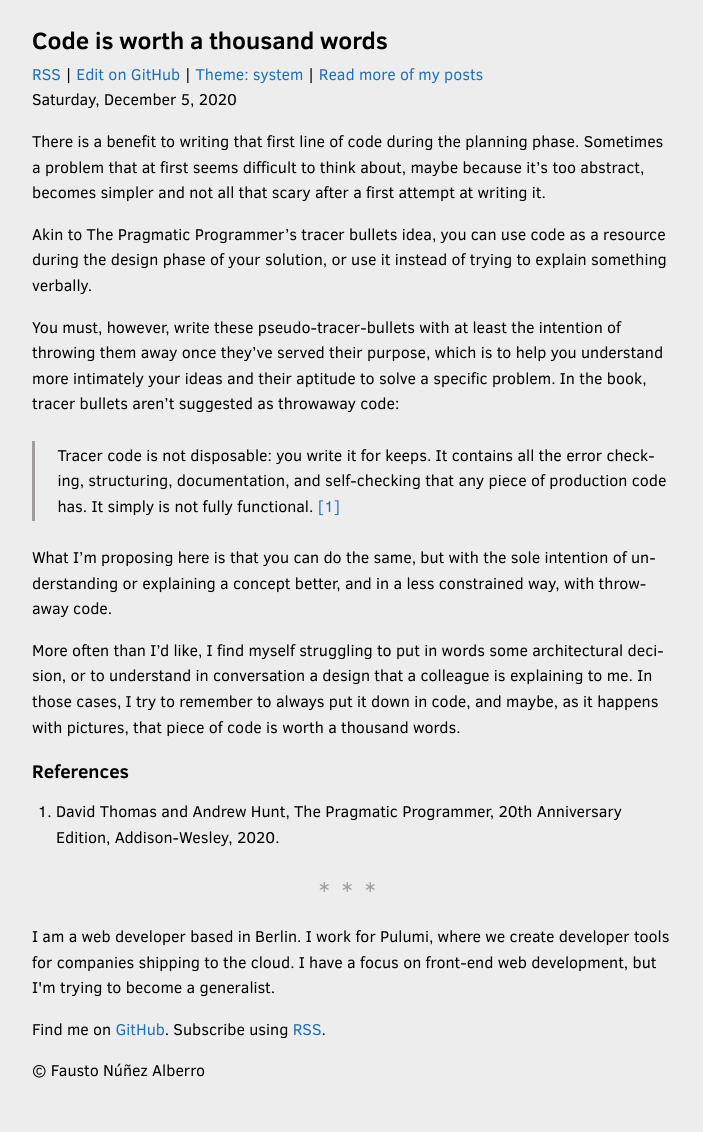
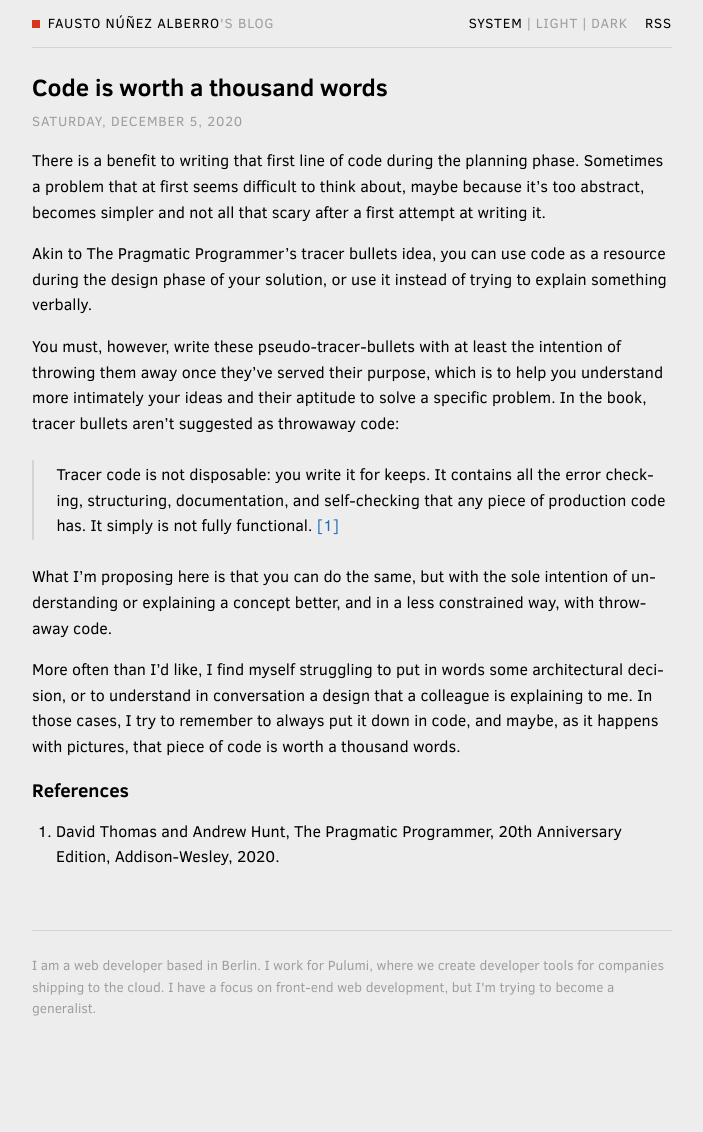
Before and after one commit to fnune/fnune.github.io, a Jekyll site: the page built from _posts/2020-12-05-code-is-worth-a-thousand-words.md, in a window 1280 px wide. Shown: the whole page, without its empty margins (288-991 px from the left). Built offline with Jekyll 4.4.1, drawn with Linux system fonts in a browser that asks for light colours; after the commit the page ends 1068 px from its top, so only the background shows below that.

Commit message:
Rework masthead and footer with name wordmark, text theme switch, and simplified colophon

```diff
--- a/_config.yml
+++ b/_config.yml
@@ -6,7 +6,7 @@
 # 'jekyll serve'. If you change this file, please restart the server process.
 
 # Site settings
-title: Fausto's personal blog
+title: Fausto Núñez Alberro's blog
 description: >
   I am a web developer based in Berlin. I work for Pulumi, where we create
   developer tools for companies shipping to the cloud. I have a focus on
--- a/_includes/footer.html
+++ b/_includes/footer.html
@@ -1,14 +1,12 @@
-<footer>
+<footer class="colophon">
   <p>{{ site.author.description }}</p>
-  <p>Find me on <a href="{{ site.author.link }}" target="_blank" rel="noopener noreferrer">GitHub</a>. Subscribe using <a href="/atom.xml">RSS</a>.</p>
-  <p>© {{ site.author.name }}</p>
 </footer>
 
 <script>
   (function () {
-    var btn = document.getElementById('theme-toggle');
-    if (!btn) return;
-    var order = ['system', 'light', 'dark'];
+    var group = document.querySelector('.theme-switch');
+    if (!group) return;
+    var options = group.querySelectorAll('.theme-option');
     function stored() {
       try {
         var v = localStorage.getItem('theme');
@@ -27,11 +25,17 @@
       }
     }
     function render() {
-      btn.textContent = 'Theme: ' + stored();
+      var current = stored();
+      options.forEach(function (option) {
+        var on = option.getAttribute('data-theme-value') === current;
+        option.setAttribute('aria-checked', on ? 'true' : 'false');
+      });
     }
-    btn.addEventListener('click', function () {
-      apply(order[(order.indexOf(stored()) + 1) % order.length]);
-      render();
+    options.forEach(function (option) {
+      option.addEventListener('click', function () {
+        apply(option.getAttribute('data-theme-value'));
+        render();
+      });
     });
     render();
   })();
--- /dev/null
+++ b/_includes/masthead.html
@@ -0,0 +1,16 @@
+<header class="masthead">
+  <a class="masthead-brand" href="/">
+    <span class="masthead-mark" aria-hidden="true"></span>
+    <span class="masthead-title">{{ site.author.name }}<span class="masthead-suffix">'s blog</span></span>
+  </a>
+  <nav class="masthead-nav">
+    <span class="theme-switch" role="radiogroup" aria-label="Theme">
+      <button type="button" class="theme-option" role="radio" aria-checked="false" data-theme-value="system">System</button>
+      <span class="theme-sep" aria-hidden="true">|</span>
+      <button type="button" class="theme-option" role="radio" aria-checked="false" data-theme-value="light">Light</button>
+      <span class="theme-sep" aria-hidden="true">|</span>
+      <button type="button" class="theme-option" role="radio" aria-checked="false" data-theme-value="dark">Dark</button>
+    </span>
+    <a href="/atom.xml">RSS</a>
+  </nav>
+</header>
--- a/_includes/post.html
+++ b/_includes/post.html
@@ -1,21 +1,11 @@
 <article>
   <header>
     <h1>{{ include.post.title }}</h1>
-    <nav>
-      <a href="/atom.xml">RSS</a>
-      <span>|</span>
-      <a href="{{ site.repository_url }}/blob/master/{{ include.post.path }}">Edit on GitHub</a>
-      <span>|</span>
-      <button type="button" id="theme-toggle" class="theme-toggle" aria-live="polite">Theme: system</button>
-      <span>|</span>
-      <a href="/">Read more of my posts</a>
-    </nav>
-    <p>
+    <p class="post-meta">
       <time datetime="{{ include.post.date | date_to_xmlschema }}"
         >{{ include.post.date | date: "%A, %B %-d, %Y" }}</time
       >
     </p>
   </header>
   {% include anchor_headings.html html=content anchorBody="#" anchorClass="heading-anchor" %}
-  <hr />
 </article>
--- a/_layouts/default.html
+++ b/_layouts/default.html
@@ -2,6 +2,7 @@
 <html lang="en">
   {% include head.html %}
   <body>
+    {% include masthead.html %}
     <main>
       {{ content }}
     </main>
--- a/_scss/_theme.scss
+++ b/_scss/_theme.scss
@@ -5,6 +5,7 @@
   --fg: #f3f2f1;
   --muted: #505a5f;
   --border: #2a2c2e;
+  --accent: #d4351c;
 
   --link: #5694ca;
   --link-visited: #6f72af;
@@ -42,6 +43,7 @@
   --fg: #000000;
   --muted: #a19d9d;
   --border: #d6d3d3;
+  --accent: #d4351c;
 
   --link: #1d70b8;
   --link-visited: #4c2c92;
--- a/_scss/main.scss
+++ b/_scss/main.scss
@@ -87,7 +87,7 @@ pre {
 blockquote {
   margin: $block-spacing 0;
   padding: 0.1em 0 0.1em 1.4em;
-  border-left: 3px solid var(--muted);
+  border-left: 2px solid var(--border);
   color: var(--fg);
 
   > :first-child {
@@ -153,20 +153,114 @@ a {
   }
 }
 
-.theme-toggle {
-  appearance: none;
-  padding: 0;
-  border: none;
-  background: none;
-  font: inherit;
-  color: var(--link);
-  cursor: pointer;
+.masthead {
+  display: flex;
+  align-items: center;
+  justify-content: space-between;
+  gap: 1rem;
+  padding: 0.5rem 0 0.75rem;
+  margin-bottom: $block-spacing;
+  border-bottom: $border-width solid var(--border);
+}
+
+.masthead-brand {
+  display: inline-flex;
+  align-items: center;
+  gap: 0.55em;
+  color: var(--fg);
+  font-size: $small-font-size;
+  text-transform: uppercase;
+  letter-spacing: 0.06em;
 
   &:hover {
-    text-decoration: underline;
+    color: var(--fg);
+    text-decoration: none;
   }
 
   &:focus {
     color: var(--link-focus);
   }
 }
+
+.masthead-mark {
+  flex: none;
+  width: 0.6em;
+  height: 0.6em;
+  background: var(--accent);
+}
+
+.masthead-suffix {
+  color: var(--muted);
+}
+
+.masthead-nav {
+  display: flex;
+  align-items: center;
+  gap: 1.25em;
+  font-size: $small-font-size;
+  text-transform: uppercase;
+  letter-spacing: 0.06em;
+
+  a {
+    color: var(--fg);
+
+    &:hover {
+      color: var(--accent);
+      text-decoration: none;
+    }
+
+    &:focus {
+      color: var(--link-focus);
+    }
+  }
+}
+
+.theme-switch {
+  display: inline-flex;
+  align-items: baseline;
+  gap: 0.25em;
+}
+
+.theme-sep {
+  color: var(--muted);
+}
+
+.theme-option {
+  appearance: none;
+  padding: 0;
+  border: none;
+  background: none;
+  font: inherit;
+  letter-spacing: inherit;
+  text-transform: inherit;
+  color: var(--muted);
+  cursor: pointer;
+
+  &:hover {
+    color: var(--fg);
+  }
+
+  &[aria-checked='true'] {
+    color: var(--fg);
+  }
+
+  &:focus-visible {
+    color: var(--link-focus);
+  }
+}
+
+.post-meta {
+  margin-top: 0.5rem;
+  font-size: $small-font-size;
+  text-transform: uppercase;
+  letter-spacing: 0.06em;
+  color: var(--muted);
+}
+
+.colophon {
+  margin-top: calc(#{$block-spacing} * 2.5);
+  padding-top: $block-spacing;
+  border-top: $border-width solid var(--border);
+  color: var(--muted);
+  font-size: $small-font-size;
+}
```
